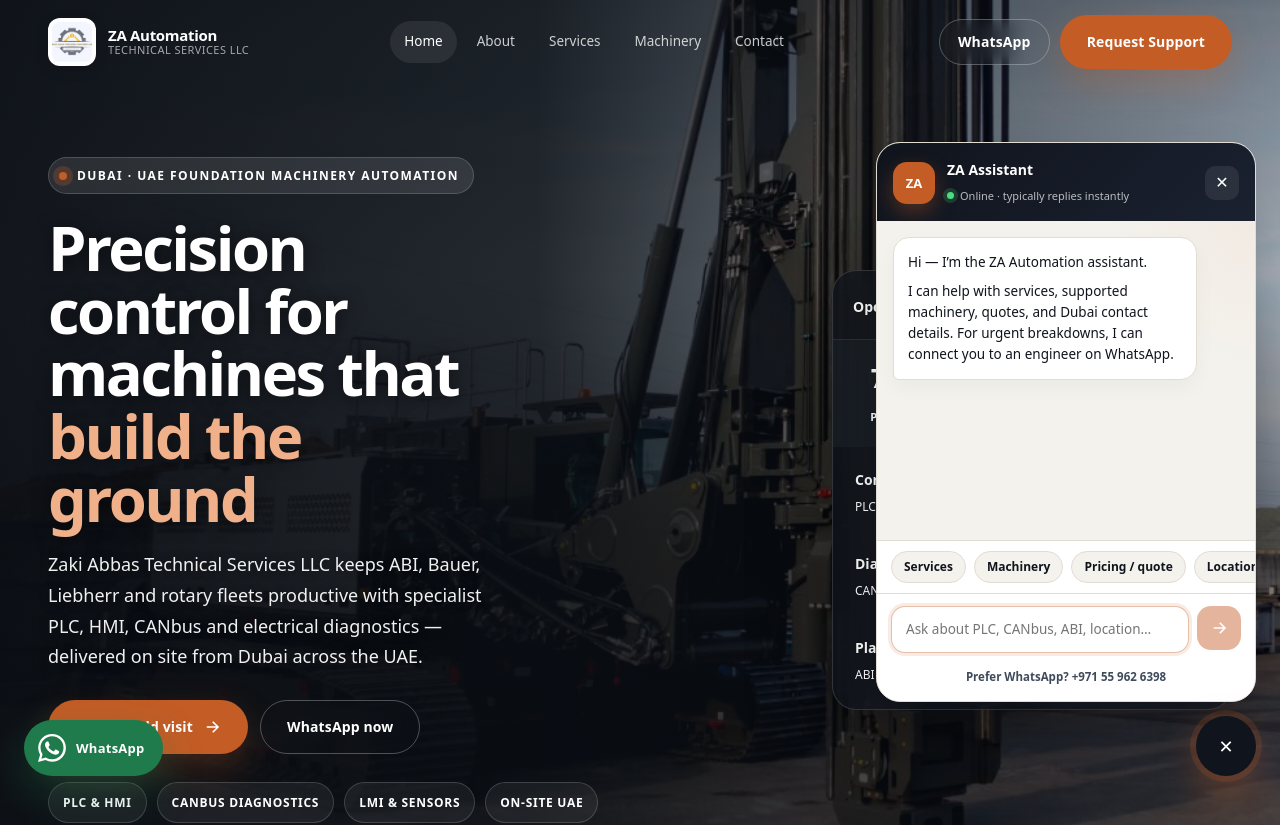
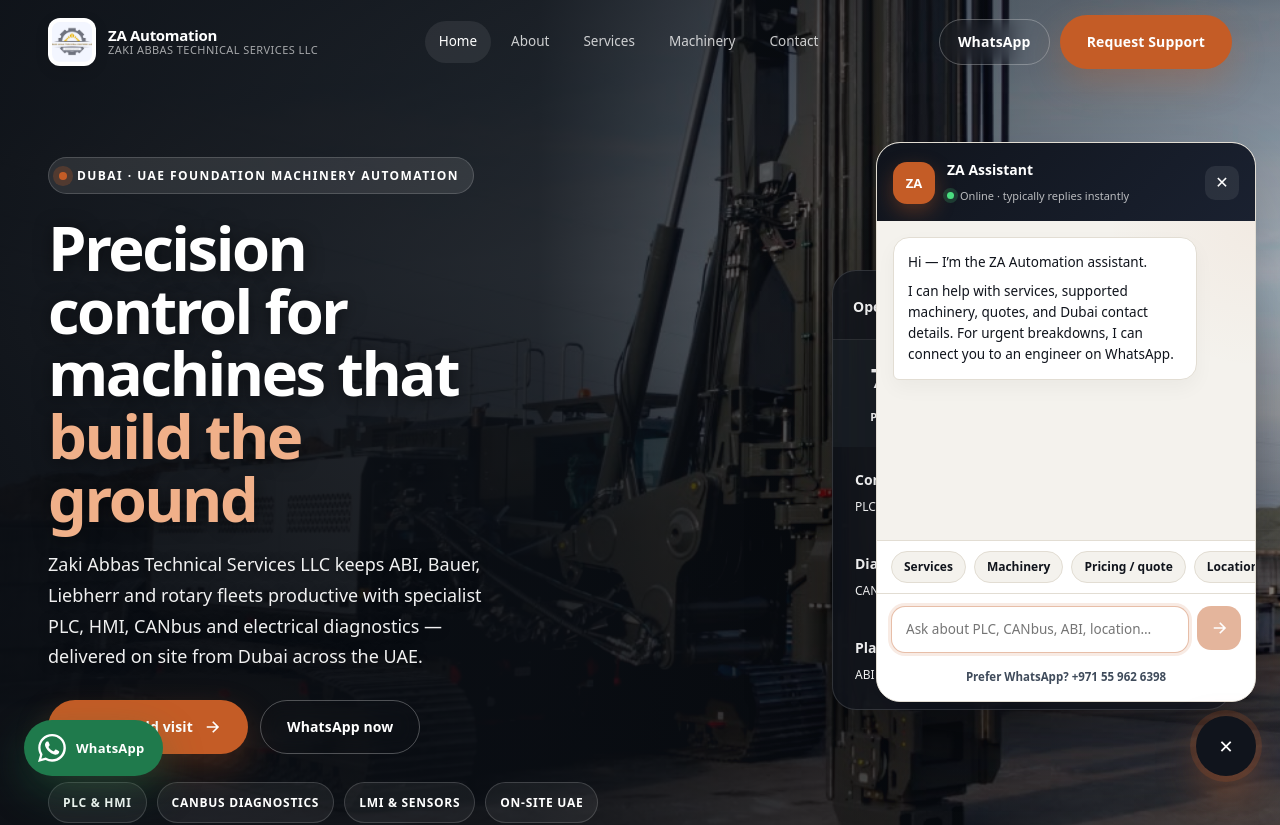
Before and after one commit to umEngineer-ai/zaautomation.com, a Next.js app: page / in a window 1280 px wide. Shown: the top 825 px of the page. Built offline with nearby package versions, Linux system fonts and the light colour scheme.

Commit message:
Update legal name beside site logo

```diff
--- a/src/components/Footer.js
+++ b/src/components/Footer.js
@@ -17,7 +17,7 @@
             />
             <div className="logo__text">
               <strong>{site.shortName}</strong>
-              <small>Technical Services LLC</small>
+              <small>Zaki Abbas Technical Services LLC</small>
             </div>
           </div>
           <p>
--- a/src/components/Header.js
+++ b/src/components/Header.js
@@ -43,7 +43,7 @@
           />
           <div className="logo__text">
             <strong>{site.shortName}</strong>
-            <small>Technical Services LLC</small>
+            <small>Zaki Abbas Technical Services LLC</small>
           </div>
         </Link>
 
```
